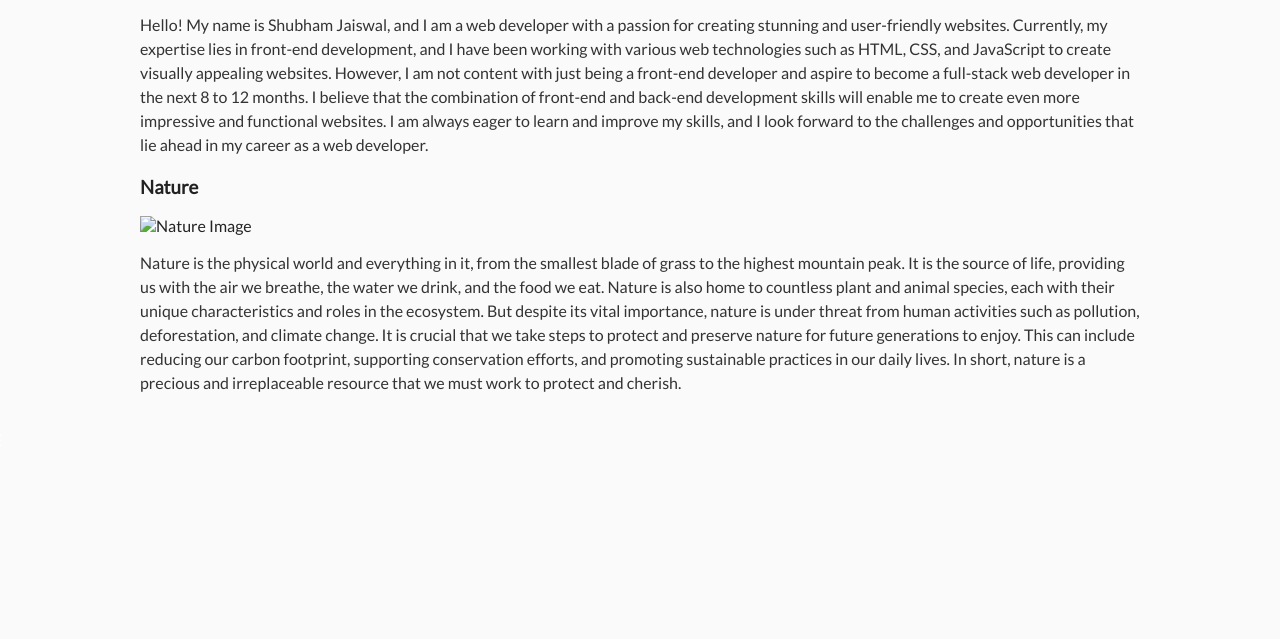
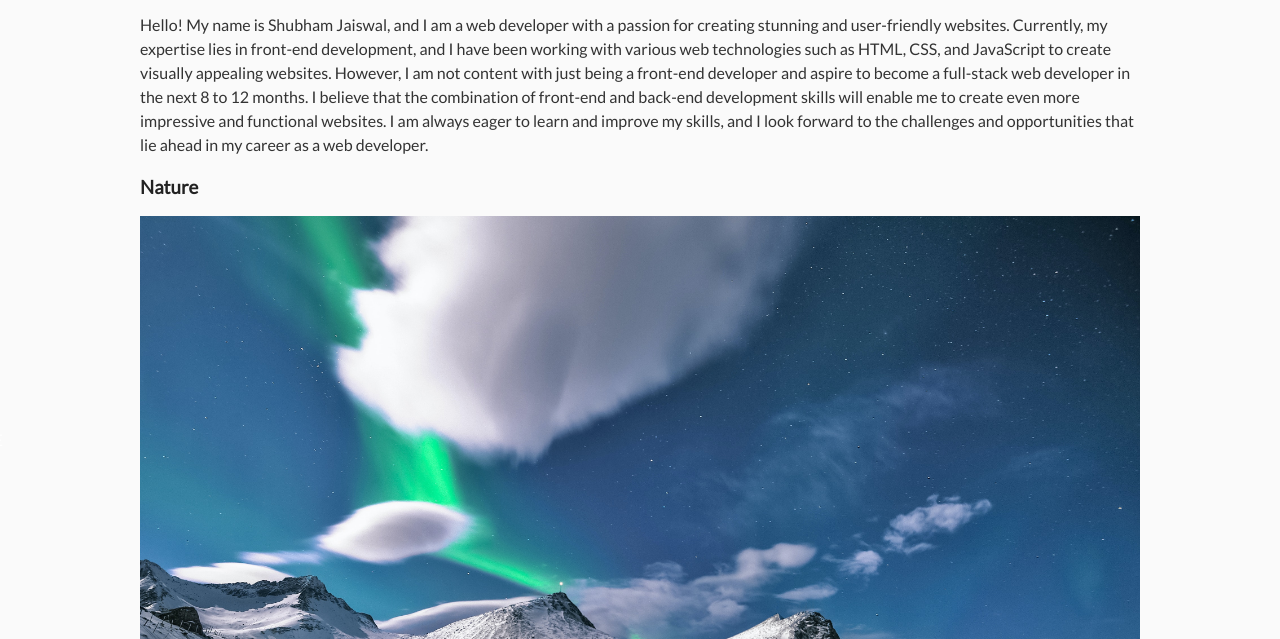
Before and after one commit to shubhamJaiswal23/rotatingNav, a plain HTML site: page index.html in a window 1280 px wide. Shown: the part 161-800 px from the top of the page. Drawn offline with Linux system fonts and the light colour scheme; the site is published under a folder, as on GitHub Pages, so addresses that start at the root find nothing.

Commit message:
Update index.html

```diff
--- a/index.html
+++ b/index.html
@@ -37,7 +37,7 @@
                 eager to learn and improve my skills, and I look forward to the challenges and opportunities that lie
                 ahead in my career as a web developer.</p>
             <h3>Nature</h3>
-            <img src="/images/nature.jpg" alt="Nature Image">
+            <img src="Images/nature.jpg" alt="Nature Image">
             <p>
                 Nature is the physical world and everything in it, from the smallest blade of grass to the highest
                 mountain peak. It is the source of life, providing us with the air we breathe, the water we drink, and
```
